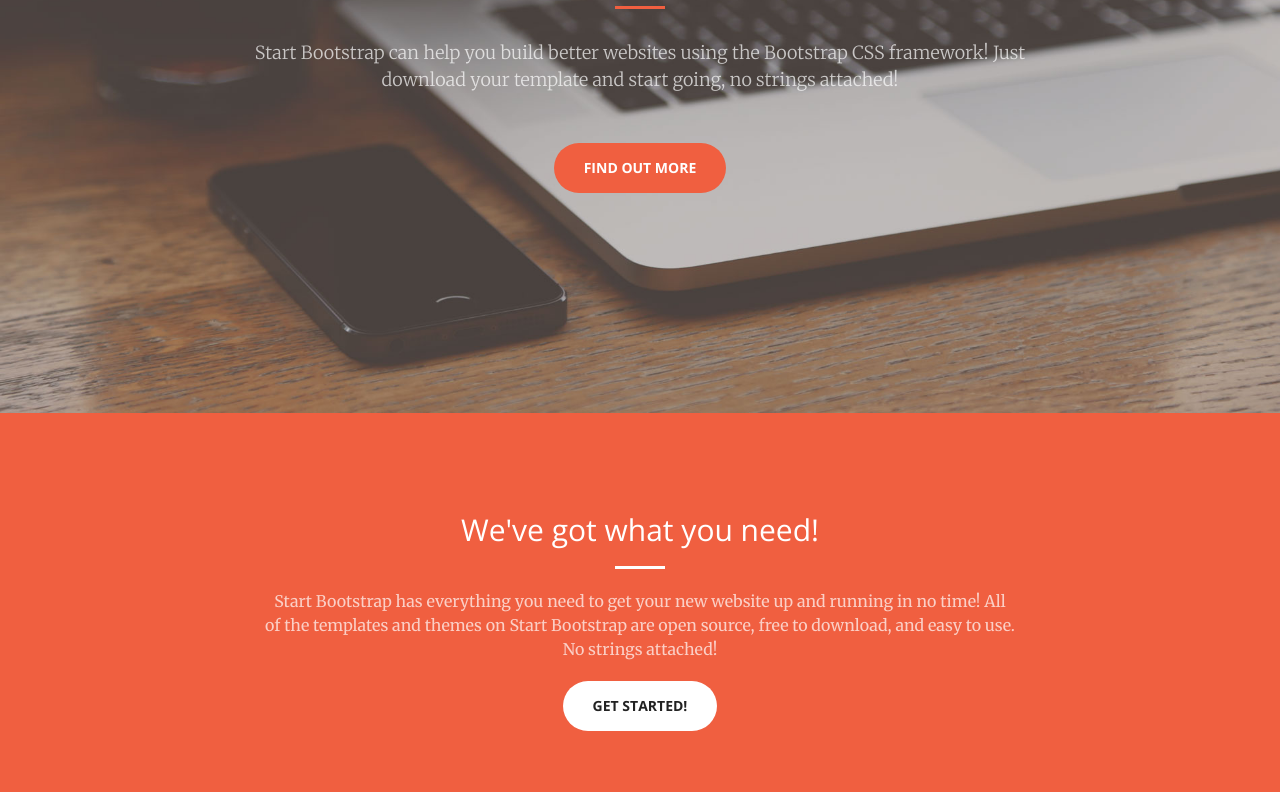
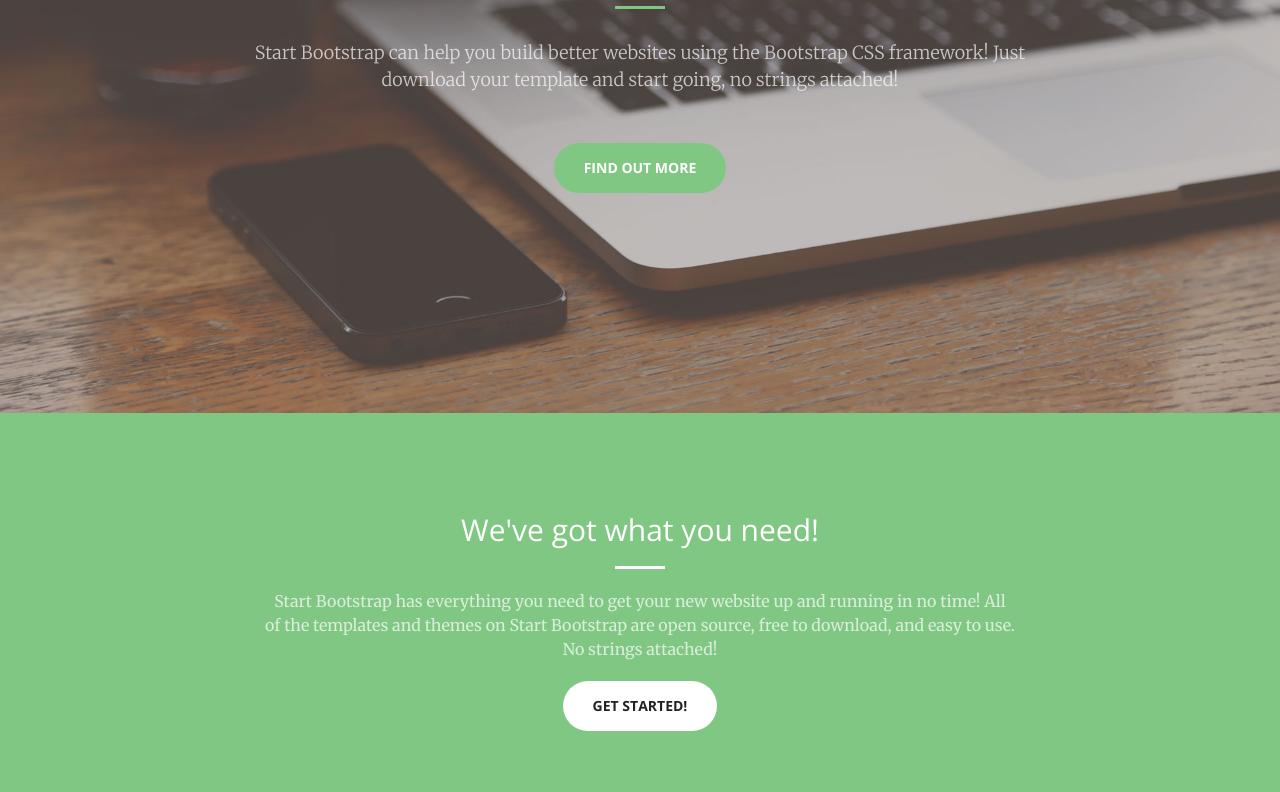
Before and after one commit to SWEN301-Group-Project/Group-Project, a website: page views/index.html in a window 1280 px wide. Shown: the part 387-1179 px from the top of the page. Drawn offline with nearby package versions, Linux system fonts and the light colour scheme.

Commit message:
Made styling changes #Styling changes

```diff
--- a/static/less/variables.less
+++ b/static/less/variables.less
@@ -1,4 +1,4 @@
 // Variables
 
-@theme-primary: #F05F40;
+@theme-primary: #81c784;
 @theme-dark: #222;
```
Also changed, not shown: static/css/creative.css, static/css/creative.min.css.
